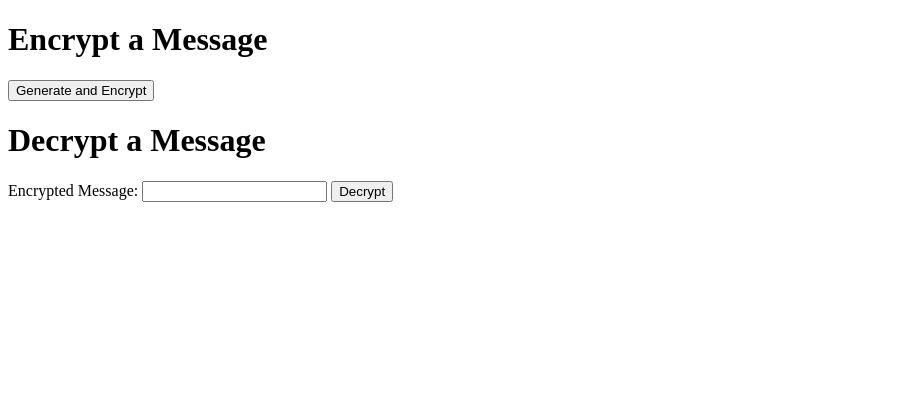
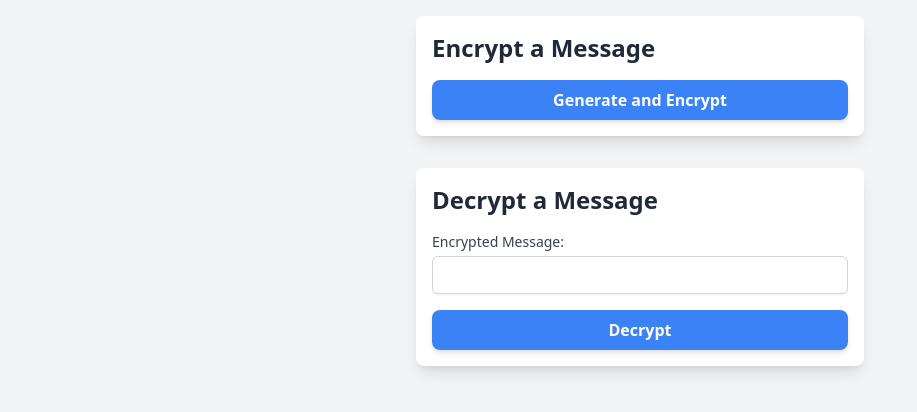
Before and after one commit to ImNoahDev/Password-Scrambler, a Flask app: page / in a window 1280 px wide. Shown: the top 412 px of the page, without its empty margins (0-917 px from the left). Run offline with Flask 3, Linux system fonts and the light colour scheme; some libraries are stand-ins or nearby versions.

Commit message:
Add tailwind to index.html

```diff
--- a/templates/index.html
+++ b/templates/index.html
@@ -3,18 +3,31 @@
 <head>
     <meta charset="UTF-8">
     <title>Encrypt/Decrypt</title>
+    <script src="https://cdn.tailwindcss.com"></script>
 </head>
-<body>
-    <h1>Encrypt a Message</h1>
-    <form action="/encrypt" method="post">
-        <button type="submit">Generate and Encrypt</button>
-    </form>
+<body class="bg-gray-100 text-gray-800">
+    <div class="container mx-auto p-4">
+        <div class="max-w-md mx-auto bg-white shadow-lg rounded-lg overflow-hidden">
+            <div class="p-4">
+                <h1 class="text-2xl font-bold mb-4">Encrypt a Message</h1>
+                <form action="/encrypt" method="post" class="space-y-4">
+                    <button type="submit" class="w-full px-4 py-2 bg-blue-500 text-white font-semibold rounded-lg shadow-md hover:bg-blue-700 focus:outline-none focus:ring-2 focus:ring-blue-400 focus:ring-opacity-75">Generate and Encrypt</button>
+                </form>
+            </div>
+        </div>
 
-    <h1>Decrypt a Message</h1>
-    <form action="/decrypt" method="post">
-        <label for="encrypted">Encrypted Message:</label>
-        <input type="text" id="encrypted" name="encrypted" required>
-        <button type="submit">Decrypt</button>
-    </form>
+        <div class="max-w-md mx-auto bg-white shadow-lg rounded-lg overflow-hidden mt-8">
+            <div class="p-4">
+                <h1 class="text-2xl font-bold mb-4">Decrypt a Message</h1>
+                <form action="/decrypt" method="post" class="space-y-4">
+                    <div>
+                        <label for="encrypted" class="block text-sm font-medium text-gray-700">Encrypted Message:</label>
+                        <input type="text" id="encrypted" name="encrypted" required class="mt-1 block w-full px-3 py-2 border border-gray-300 rounded-md shadow-sm focus:outline-none focus:ring-blue-500 focus:border-blue-500 sm:text-sm">
+                    </div>
+                    <button type="submit" class="w-full px-4 py-2 bg-blue-500 text-white font-semibold rounded-lg shadow-md hover:bg-blue-700 focus:outline-none focus:ring-2 focus:ring-blue-400 focus:ring-opacity-75">Decrypt</button>
+                </form>
+            </div>
+        </div>
+    </div>
 </body>
 </html>
```
